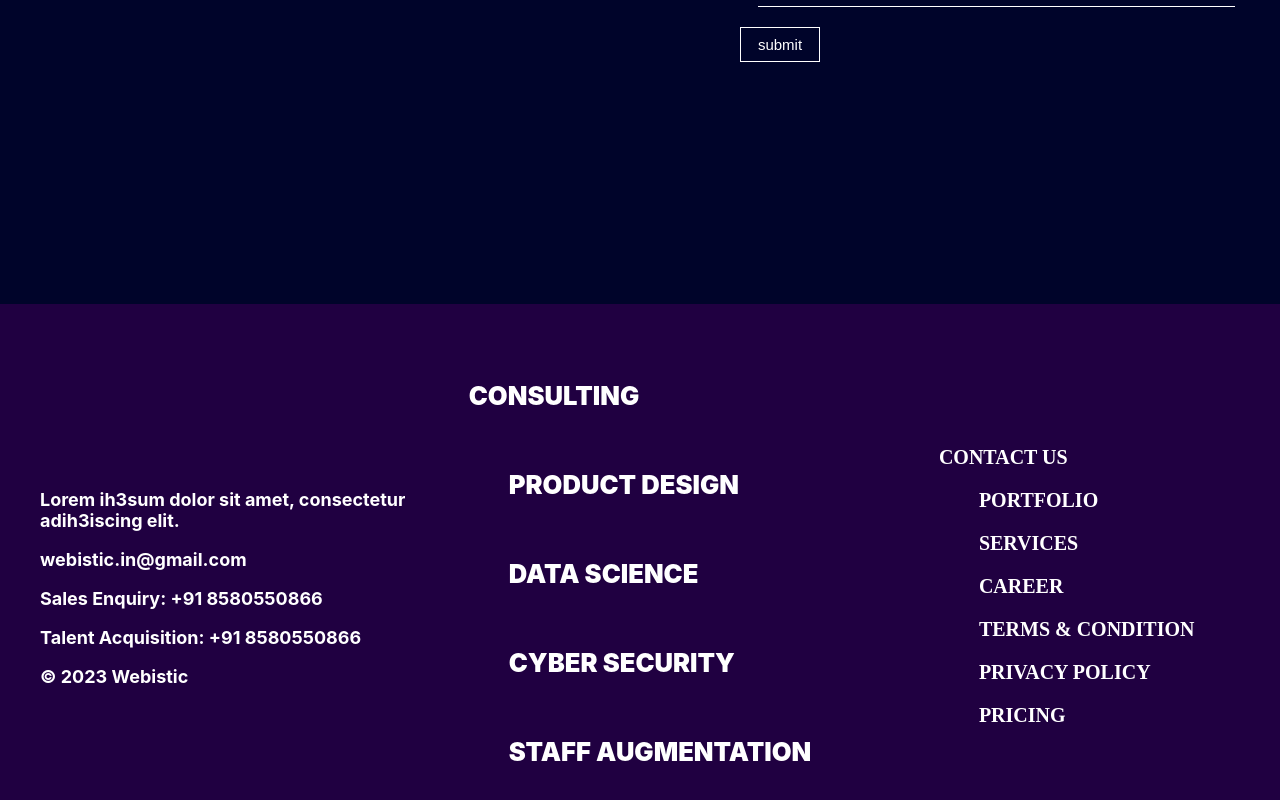
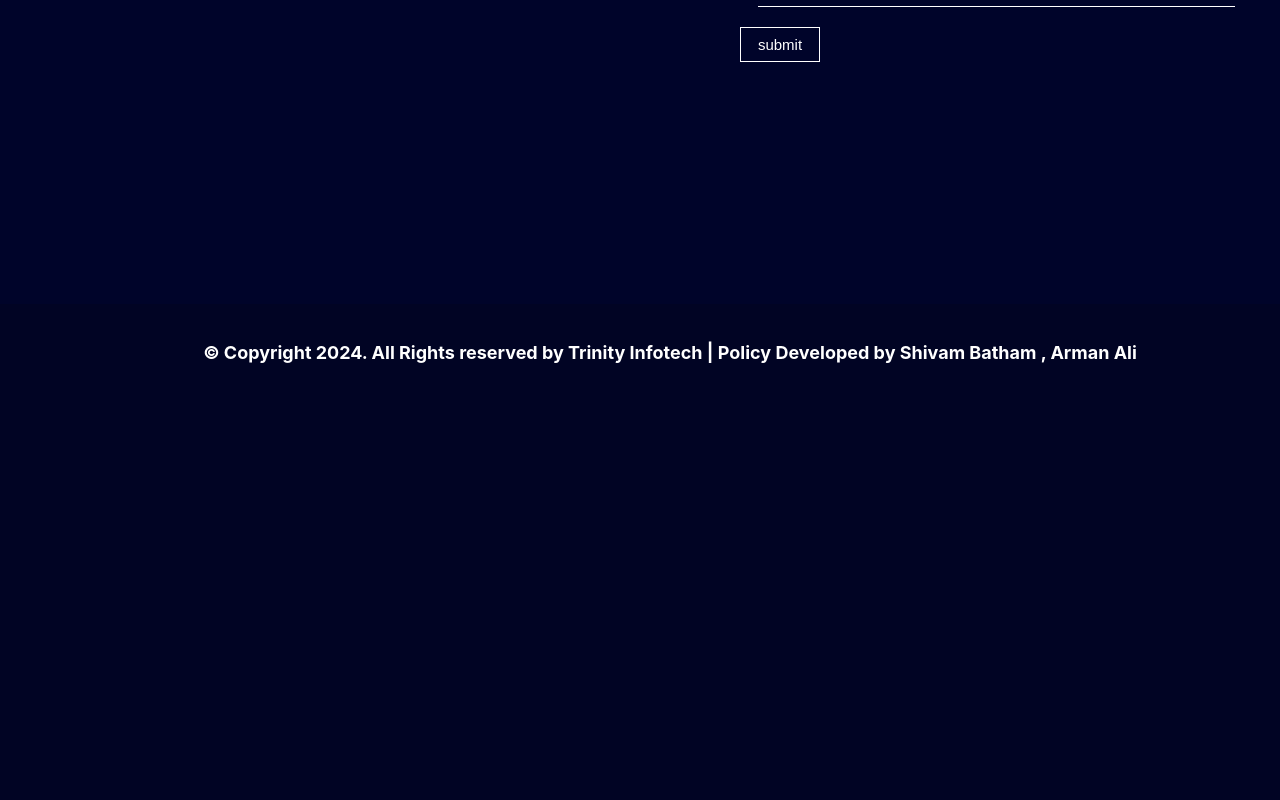
Before and after one commit to Arman-ali1/MERN-PROJECT, a React (Create React App) app in the folder Webistic/frontend/: page / in a window 1280 px wide. Shown: the part 10098-10898 px from the top of the page. After the commit the page ends 10471 px from the top, so only its background shows below. Built offline with nearby package versions, Linux system fonts and the light colour scheme.

Commit message:
Updated commit

```diff
--- a/Webistic/frontend/src/App.js
+++ b/Webistic/frontend/src/App.js
@@ -36,7 +36,7 @@ function App() {
       <Page6/>
       <A/>
       <Form/>
-    <Foot/>
+    {/* <Foot/> */}
     </div>
   )
 }
--- a/Webistic/frontend/src/Form/Form.css
+++ b/Webistic/frontend/src/Form/Form.css
@@ -124,3 +124,14 @@ button {
     font-size: 15px;
     /* margin-left: 35%;  */
 }
+
+.footertext{
+  color: #ffffff;
+  font-size: 60px;
+  font-weight: 700;
+  padding-top: 20px;
+  padding-left: 60px;
+  display: flex;
+  justify-content: space-around;
+  align-items: center;
+}
--- a/Webistic/frontend/src/Form/Form.jsx
+++ b/Webistic/frontend/src/Form/Form.jsx
@@ -67,6 +67,10 @@ function Form() {
             </div>
         </div>
         </div>
+        <div className='footertext'>
+            <h3 >© Copyright 2024. All Rights reserved by Trinity Infotech | Policy
+Developed by Shivam Batham , Arman Ali</h3>
+        </div>
     </div>
   )
 }
--- a/Webistic/frontend/src/footer/Foot.jsx
+++ b/Webistic/frontend/src/footer/Foot.jsx
@@ -4,43 +4,7 @@ import './foot.css'
 function Foot() {
   return (
     <div>
-      <div className='foot'>
-        <div className='footleft'>
-          <div>
-            {/* <img id='footimg' src='./1.png'></img> */}
-          </div>
-          <div className='arman'>
-          {/* <img className='locologo' src='./Picture6.png'></img> */}
-            <h3 className='logotext'>Lorem ih3sum dolor sit amet, consectetur adih3iscing elit.</h3>
-            <h3 className='logotext'> webistic.in@gmail.com</h3>
-            <h3 className='logotext'> Sales Enquiry: +91 8580550866</h3>
-            <h3 className='logotext'>Talent Acquisition: +91 8580550866</h3>
-            <h3 className='logotext'>© 2023 Webistic  </h3>
-          </div>
 
-        </div>
-        <div className='footmiddle'>
-        <div className='asdf'>
-          <h1>Consulting</h1>
-          <h1 className='logotext'>Product Design</h1>
-          <h1 className='logotext'>Data Science</h1>
-          <h1 className='logotext'>Cyber Security</h1>
-          <h1 className='logotext'>Staff Augmentation</h1>
-          </div>
-        </div>
-
-        <div className='footright'>
-        <div className='asdf'>
-          <h2>Contact Us</h2>
-          <h2 className='logotext'>Portfolio</h2>
-          <h2 className='logotext'>Services</h2>
-          <h2 className='logotext'>Career</h2>
-          <h2 className='logotext'>Terms & Condition</h2>
-          <h2 className='logotext'>Privacy Policy</h2>
-          <h2 className='logotext'>Pricing</h2>
-          </div>
-        </div>
-      </div>
     </div>
   )
 }
```
Also changed, not shown: 1 other file (tests, documents, lock files or other folders).
